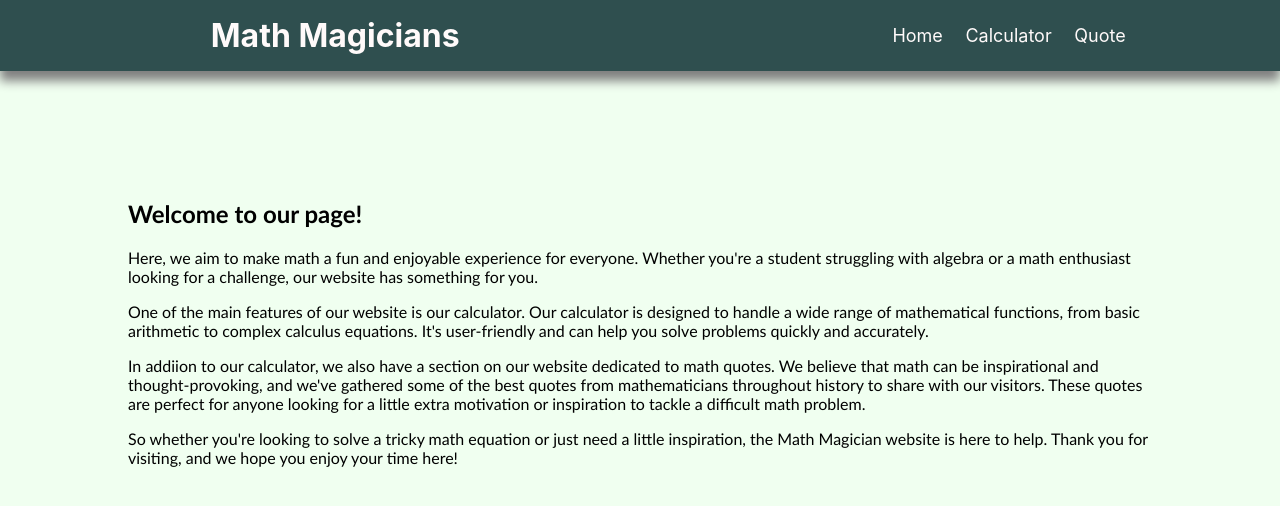
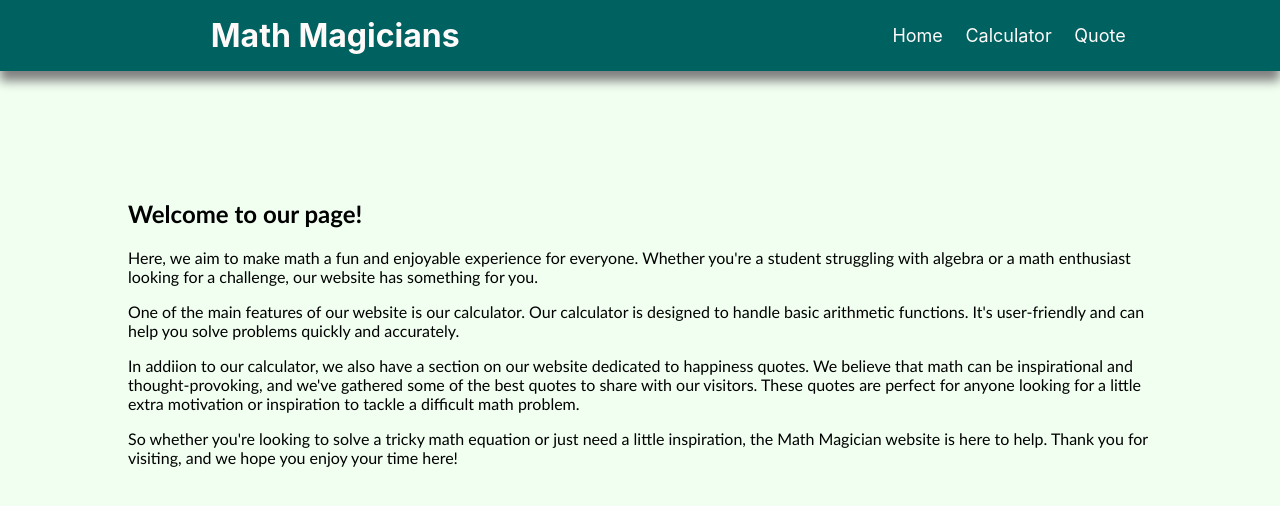
Before and after one commit to Matthieu96Code/math-magicians, a React (Create React App) app: page /math-magicians/home in a window 1280 px wide. Shown: the top 506 px of the page. Built offline with nearby package versions, Linux system fonts and the light colour scheme.

Commit message:
update style and readme file

```diff
--- a/src/components/Home.js
+++ b/src/components/Home.js
@@ -12,16 +12,15 @@ const Home = () => (
 
     <p>
       One of the main features of our website is our calculator.
-      Our calculator is designed to handle a wide range of mathematical functions,
-      from basic arithmetic to complex calculus equations.
+      Our calculator is designed to handle basic arithmetic functions.
       It&apos;s user-friendly and can help you solve problems quickly and accurately.
     </p>
 
     <p>
       In addiion to our calculator, we also have a section on our website
-      dedicated to math quotes. We believe that math can be inspirational
-      and thought-provoking, and we&apos;ve gathered some of the best quotes from
-      mathematicians throughout history to share with our visitors. These quotes
+      dedicated to happiness quotes. We believe that math can be inspirational
+      and thought-provoking, and we&apos;ve gathered some of the best quotes
+      to share with our visitors. These quotes
       are perfect for anyone looking for a little extra motivation or
       inspiration to tackle a difficult math problem.
     </p>
--- a/src/styles/Body.module.css
+++ b/src/styles/Body.module.css
@@ -4,10 +4,10 @@
 }
 
 .quotePage {
-  background-color: mediumseagreen;
-  margin: 20%;
-  padding: 20px;
-  border: solid 5px saddlebrown;
+  background-color: seagreen;
+  margin: 10%;
+  padding: 3% 20px;
+  border: solid 10px saddlebrown;
 }
 
 .quote {
--- a/src/styles/Layout.module.css
+++ b/src/styles/Layout.module.css
@@ -4,7 +4,7 @@
 }
 
 .navbar {
-  background-color: darkslategray;
+  background-color: rgb(0, 97, 97);
   box-shadow: gray 0 10px 10px;
   display: flex;
   justify-content: space-around;
```
Also changed, not shown: 1 other file (tests, documents, lock files or other folders).
